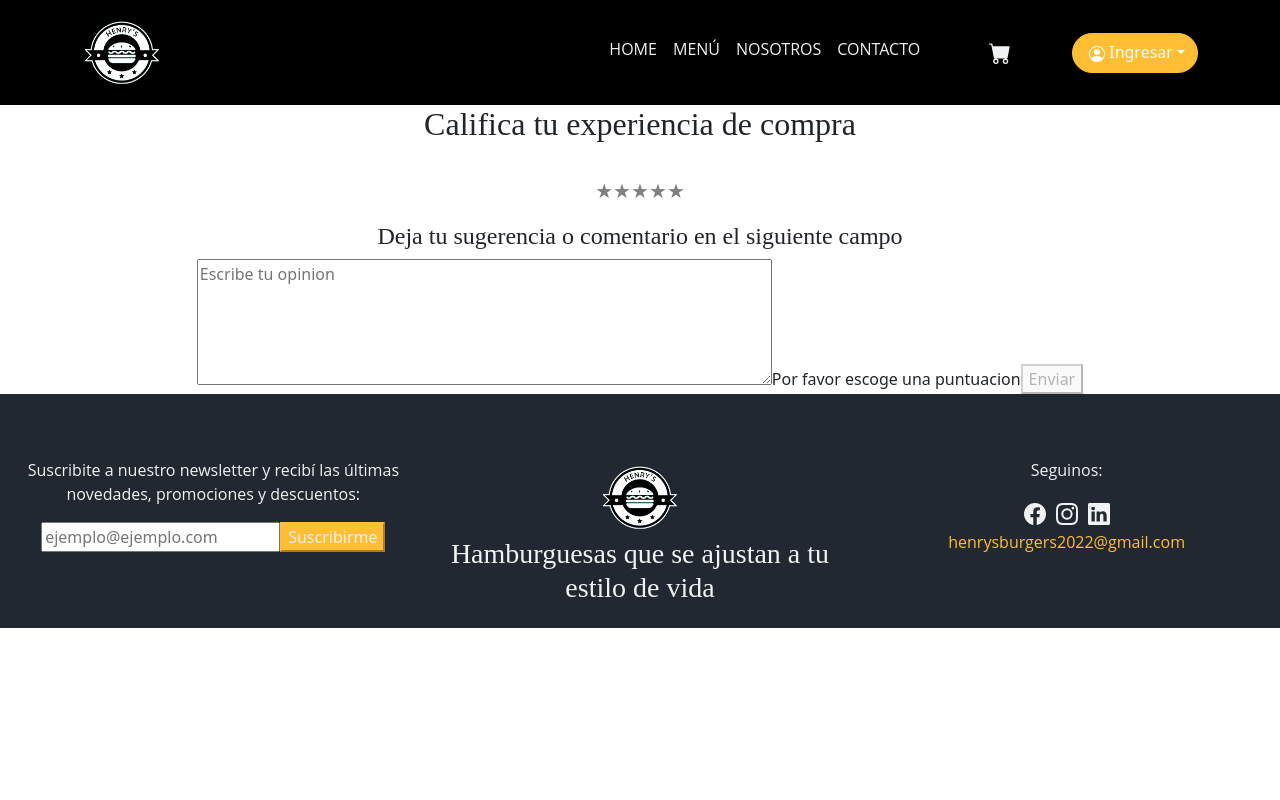
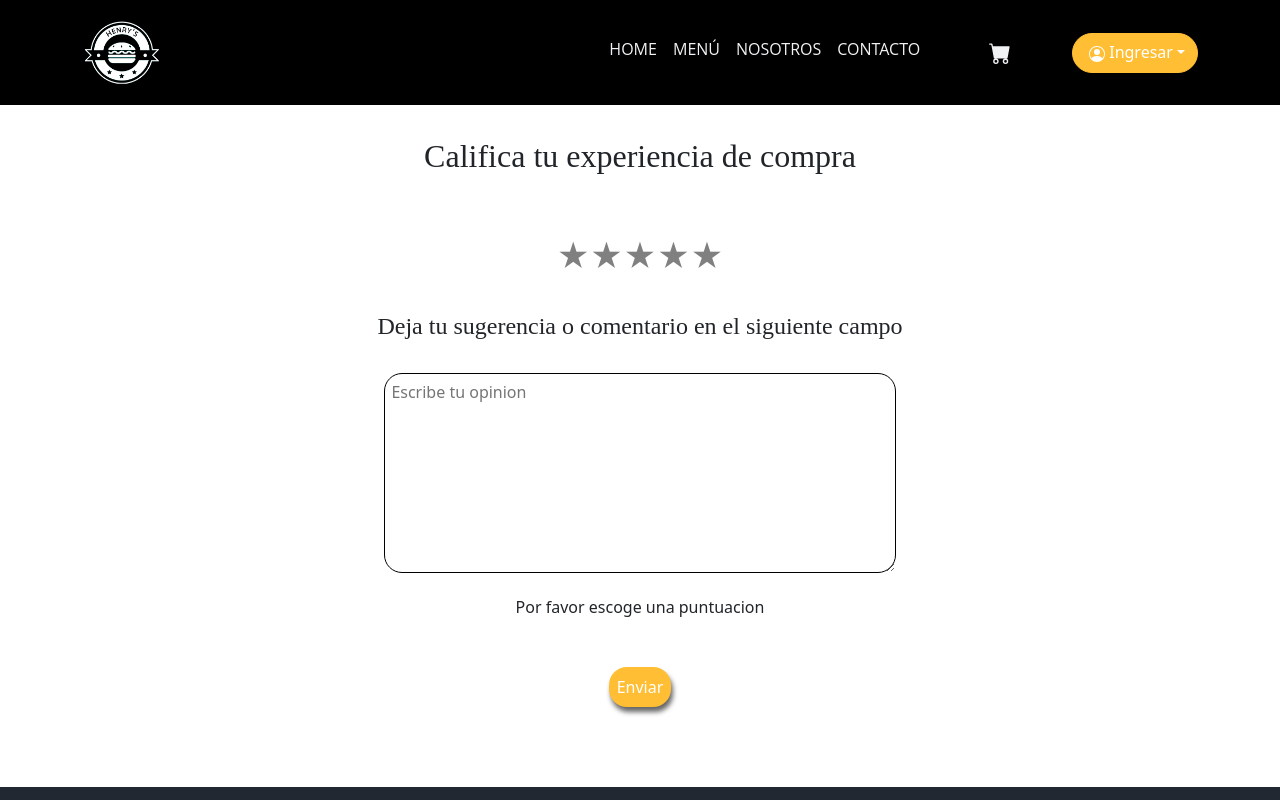
Before and after one commit to mabhyHs/Henrys-app, a React (Create React App) app in the folder client/: page /calificanos in a window 1280 px wide. Shown: the top 800 px of the page. Built offline with nearby package versions, Linux system fonts and the light colour scheme.

Commit message:
agregados estilos a la califcacion

```diff
--- a/client/src/Components/User/UserReview/UserReview.css
+++ b/client/src/Components/User/UserReview/UserReview.css
@@ -1,6 +1,112 @@
+.userReview__mainContainer {
+  text-align: center;
+  box-sizing: border-box;
+  display: flex;
+  flex-direction: column;
+}
 
+.userReview__mainTitle {
+  margin: 2rem auto;
+}
 
-  div p {
+.userReview__opinionContainer {
+  margin: 2rem auto 1rem auto;
+}
+
+.userReview__opinionContainer__title {
+  margin-bottom: 2rem;
+}
+
+.userReview__opinionContainer__textArea {
+  width: 40vw;
+  height: 200px;
+  border-radius: 18px;
+  border: 1px solid black;
+  padding: 0.4rem;
+}
+
+.userReview__opinionContainer__textArea:focus {
+  outline: none;
+  border: 2px solid #ffbe33;
+}
+
+.userReview__opinionContainer__textArea:active {
+  outline: none;
+  border: none;
+}
+
+.userReview__submitButton {
+  margin: 3rem auto 5rem auto;
+  padding: 0.5rem;
+  background-color: #ffbe33;
+  color: white;
+  border-radius: 18px;
+  border: none;
+  box-shadow: 2px 5px 5px 0px rgba(0, 0, 0, 0.6);
+  -webkit-box-shadow: 2px 5px 5px 0px rgba(0, 0, 0, 0.6);
+  -moz-box-shadow: 2px 5px 5px 0px rgba(0, 0, 0, 0.6);
+  cursor: pointer;
+}
+
+.userReview__submitButton:hover {
+  -webkit-transform: scale(1.1);
+  -moz-transform: scale(1.1);
+  -ms-transform: scale(1.1);
+  -o-transform: scale(1.1);
+  transform: scale(1.1);
+}
+
+input[type='radio'] {
+  display: none;
+}
+
+.userReview__starsContainer {
+  direction: rtl;
+  unicode-bidi: bidi-override;
+  color: grey;
+}
+
+.userReview__starsContainer__star {
+  font-size: 2rem;
+}
+
+.userReview__starsContainer__star:hover {
+  cursor: pointer;
+  color: #ffbe33;
+}
+
+.userReview__starsContainer__star:hover ~ label {
+  color: #ffbe33;
+}
+
+.userReview__starsContainer__input:checked ~ label {
+  color: #ffbe33;
+}
+
+.userReview__starsContainer__input:checked ~ label:hover {
+  color: orange;
+}
+
+@media (max-width: 1200px) {
+  .userReview__opinionContainer__textArea {
+    width: 60vw;
+  }
+}
+
+@media (max-width: 768px) {
+  .userReview__opinionContainer__textArea {
+    width: 90vw;
+  }
+
+  .userReview__mainTitle {
+    width: 90%;
+  }
+  .userReview__opinionContainer__title {
+    width: 90%;
+  }
+}
+
+/* div p {
     text-align: center;
   }
 
@@ -28,4 +134,4 @@
 
   input[type="radio"]:checked ~ label {
     color: orange;
-  }
+  } */
--- a/client/src/Components/User/UserReview/UserReview.jsx
+++ b/client/src/Components/User/UserReview/UserReview.jsx
@@ -1,51 +1,113 @@
 /* eslint-disable jsx-a11y/label-has-associated-control */
-import React, {useState} from 'react';
+import React, { useState } from 'react';
 import { agregarCalificacion } from '../../../Redux/actions/actions';
 import { useDispatch } from 'react-redux';
 
-
 import './UserReview.css';
 
+function enviarCalificacion(puntuacion, comentario, dispatch) {
+  dispatch(agregarCalificacion({ puntuacion, comentario }));
+}
+function cambiarEstrellas(e, estrellas, setEstrellas) {
+  setEstrellas((estrellas = e.target.value));
+}
+function cambiarTexto(e, texto, setTexto) {
+  setTexto((texto = e.target.value));
+}
+function UserReview() {
+  const dispatch = useDispatch();
+  const [estrellas, setEstrellas] = useState(0);
+  const [texto, setTexto] = useState('');
+  return (
+    <div className="userReview__mainContainer">
+      <h2 className="userReview__mainTitle">
+        Califica tu experiencia de compra
+      </h2>
+      <br></br>
+      <div className="userReview__starsContainer">
+        <input
+          className="userReview__starsContainer__input"
+          id="radio1"
+          type="radio"
+          name="estrellas"
+          value="5"
+          onChange={(e) => cambiarEstrellas(e, estrellas, setEstrellas)}
+        />
+        <label className="userReview__starsContainer__star" htmlFor="radio1">
+          ★
+        </label>
+        <input
+          className="userReview__starsContainer__input"
+          id="radio2"
+          type="radio"
+          name="estrellas"
+          value="4"
+          onChange={(e) => cambiarEstrellas(e, estrellas, setEstrellas)}
+        />
+        <label className="userReview__starsContainer__star" htmlFor="radio2">
+          ★
+        </label>
+        <input
+          className="userReview__starsContainer__input"
+          id="radio3"
+          type="radio"
+          name="estrellas"
+          value="3"
+          onChange={(e) => cambiarEstrellas(e, estrellas, setEstrellas)}
+        />
+        <label className="userReview__starsContainer__star" htmlFor="radio3">
+          ★
+        </label>
+        <input
+          className="userReview__starsContainer__input"
+          id="radio4"
+          type="radio"
+          name="estrellas"
+          value="2"
+          onChange={(e) => cambiarEstrellas(e, estrellas, setEstrellas)}
+        />
+        <label className="userReview__starsContainer__star" htmlFor="radio4">
+          ★
+        </label>
+        <input
+          className="userReview__starsContainer__input"
+          id="radio5"
+          type="radio"
+          name="estrellas"
+          value="1"
+          onChange={(e) => cambiarEstrellas(e, estrellas, setEstrellas)}
+        />
+        <label className="userReview__starsContainer__star" htmlFor="radio5">
+          ★
+        </label>
+      </div>
+      <div className="userReview__opinionContainer">
+        <h4 className="userReview__opinionContainer__title">
+          Deja tu sugerencia o comentario en el siguiente campo
+        </h4>
+        <textarea
+          className="userReview__opinionContainer__textArea"
+          placeholder="Escribe tu opinion"
+          rows={5}
+          cols={60}
+          onChange={(e) => cambiarTexto(e, texto, setTexto)}
+        ></textarea>
+      </div>
 
-function enviarCalificacion(puntuacion, comentario, dispatch){
-
-    dispatch(agregarCalificacion({puntuacion, comentario}))
-
-}
-function cambiarEstrellas(e, estrellas, setEstrellas){
-    setEstrellas(estrellas = e.target.value)
-}
-function cambiarTexto(e, texto, setTexto){
-    setTexto(texto = e.target.value)
-}
-function UserReview(){
-    const dispatch = useDispatch()
-    const [estrellas, setEstrellas] = useState(0)
-    const [texto, setTexto] = useState('')
-    return(
-    <div>
-        <h2>Califica tu experiencia de compra</h2>
-        <br></br>
-        <p className="clasificacion">
-            <input id="radio1" type="radio" name="estrellas" value="5" onChange={(e) => cambiarEstrellas(e, estrellas, setEstrellas)}/>
-            <label htmlFor="radio1">★</label>
-            <input id="radio2" type="radio" name="estrellas" value="4" onChange={(e) => cambiarEstrellas(e, estrellas, setEstrellas)}/>
-            <label htmlFor="radio2">★</label>
-            <input id="radio3" type="radio" name="estrellas" value="3" onChange={(e) => cambiarEstrellas(e, estrellas, setEstrellas)}/>
-            <label htmlFor="radio3">★</label>
-            <input id="radio4" type="radio" name="estrellas" value="2" onChange={(e) => cambiarEstrellas(e, estrellas, setEstrellas)}/>
-            <label htmlFor="radio4">★</label>
-            <input id="radio5" type="radio" name="estrellas" value="1" onChange={(e) => cambiarEstrellas(e, estrellas, setEstrellas)}/>
-            <label htmlFor="radio5">★</label>
-        </p>
-        <h4>Deja tu sugerencia o comentario en el siguiente campo</h4>
-        <textarea placeholder='Escribe tu opinion' rows={5} cols={60} onChange={(e) => cambiarTexto(e, texto, setTexto)}></textarea>
-        {estrellas === 0 ?(
-            <span>Por favor escoge una puntuacion</span>
-        ): <div></div>}
-        <button disabled={estrellas === 0} onClick={() => enviarCalificacion(estrellas, texto, dispatch)}>Enviar</button>
+      {estrellas === 0 ? (
+        <span>Por favor escoge una puntuacion</span>
+      ) : (
+        <div></div>
+      )}
+      <button
+        className="userReview__submitButton"
+        disabled={estrellas === 0}
+        onClick={() => enviarCalificacion(estrellas, texto, dispatch)}
+      >
+        Enviar
+      </button>
     </div>
-    )
+  );
 }
 
 export default UserReview;
```
